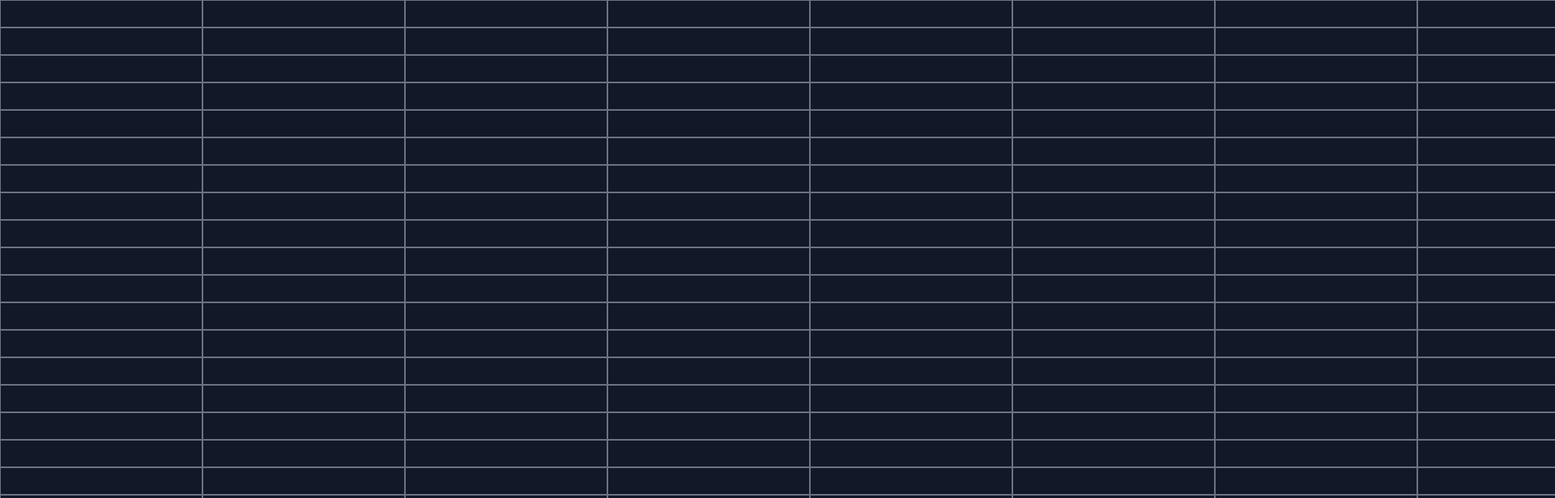
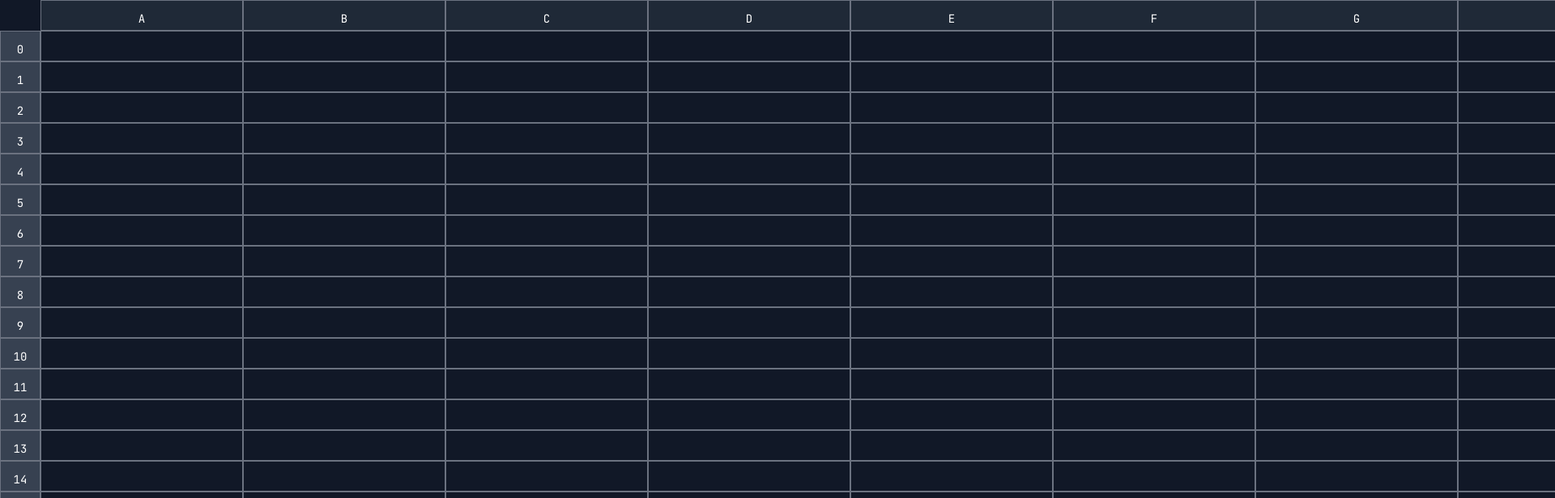
Before and after one commit to JacobZwang/javascript-spreadsheet, a Vue app: page / in a window 1280 px wide. Shown: the top 616 px of the page at 81% size, 1920 px wide, since content can reach past the window. Built offline with nearby package versions, Linux system fonts and the light colour scheme.

Commit message:
column & row headers & improved formatting

```diff
--- a/index.html
+++ b/index.html
@@ -1,10 +1,18 @@
 <!DOCTYPE html>
 <html lang="en">
   <head>
-    <meta charset="UTF-8">
-    <link rel="icon" href="/favicon.ico">
-    <meta name="viewport" content="width=device-width, initial-scale=1.0">
-    <title>Vite App</title>
+    <meta charset="UTF-8" />
+    <link rel="icon" href="/favicon.ico" />
+    <meta name="viewport" content="width=device-width, initial-scale=1.0" />
+
+    <link rel="preconnect" href="https://fonts.googleapis.com" />
+    <link rel="preconnect" href="https://fonts.gstatic.com" crossorigin />
+    <link
+      href="https://fonts.googleapis.com/css2?family=JetBrains+Mono:wght@400;700&display=swap"
+      rel="stylesheet"
+    />
+
+    <title>JS Spreadsheet</title>
   </head>
   <body>
     <div id="app"></div>
--- a/src/assets/main.css
+++ b/src/assets/main.css
@@ -4,10 +4,12 @@
 
 body {
   @apply bg-gray-900 text-white;
+  font-family: "JetBrains Mono", monospace;
 }
 
-input {
-  @apply bg-transparent border-[1px] border-gray-500 w-full outline-none focus:bg-gray-800 py-1 px-2 text-white;
+input,
+.input {
+  @apply text-sm bg-transparent border-[1px] border-gray-500 w-full outline-none focus:bg-gray-800 py-1 pt-3 px-2 text-white;
 }
 
 .swap > * {
--- a/src/components/SheetCell.vue
+++ b/src/components/SheetCell.vue
@@ -3,6 +3,11 @@
 export default {
   props: ["cell"],
   emits: ["update"],
+  data() {
+    return {
+      showId: false,
+    };
+  },
   updated() {
     if (this.cell.isEditing) {
       this.$refs.input?.focus();
@@ -20,7 +25,7 @@ export default {
 </script>
 
 <template>
-  <div class="grid swap">
+  <div class="grid swap overflow-hidden">
     <input
       v-if="cell.isEditing"
       v-model="cell.value"
@@ -44,9 +49,16 @@ export default {
 
     <div
       v-if="!cell.isEditing"
-      class="text-xs text-right px-1 pointer-events-none text-gray-500"
+      class="text-xs text-right px-1 pointer-events-none text-gray-500 whitespace-nowrap"
     >
       {{ cell.value }}
     </div>
+
+    <div
+      v-if="showId"
+      class="text-xs text-left px-1 pointer-events-none text-gray-500"
+    >
+      {{ cell.id }}
+    </div>
   </div>
 </template>
--- a/src/views/SheetView.vue
+++ b/src/views/SheetView.vue
@@ -7,7 +7,7 @@ export default {
   data() {
     return {
       showDebug: false,
-      columns: Array.from({ length: 20 }, () => ({
+      columns: Array.from({ length: 21 }, () => ({
         width: 250,
       })),
       rows: Array.from({ length: 20 }, (_, i) => ({
@@ -15,6 +15,7 @@ export default {
         cells: Array.from({ length: 20 }, (_, j) => ({
           value: "",
           id: letters[j] + i,
+          row: i,
           column: letters[j],
           isEditing: false,
           hasError: false,
@@ -107,6 +108,11 @@ export default {
       }
     },
   },
+
+  created() {
+    this.columns[0].width = 50;
+    this.updateDependencies();
+  },
 };
 </script>
 
@@ -119,7 +125,15 @@ export default {
     v-for="row in rows"
     :key="row.index"
   >
+    <div class="text-center input !bg-gray-700 mt-auto">
+      {{ row.index }}
+    </div>
+
     <div v-for="cell in row.cells" :key="cell.column">
+      <div v-if="cell.row === 0" class="text-center input !bg-gray-800">
+        {{ cell.column }}
+      </div>
+
       <Cell :cell="cell" @update="updateDependencies" />
     </div>
   </div>
```
